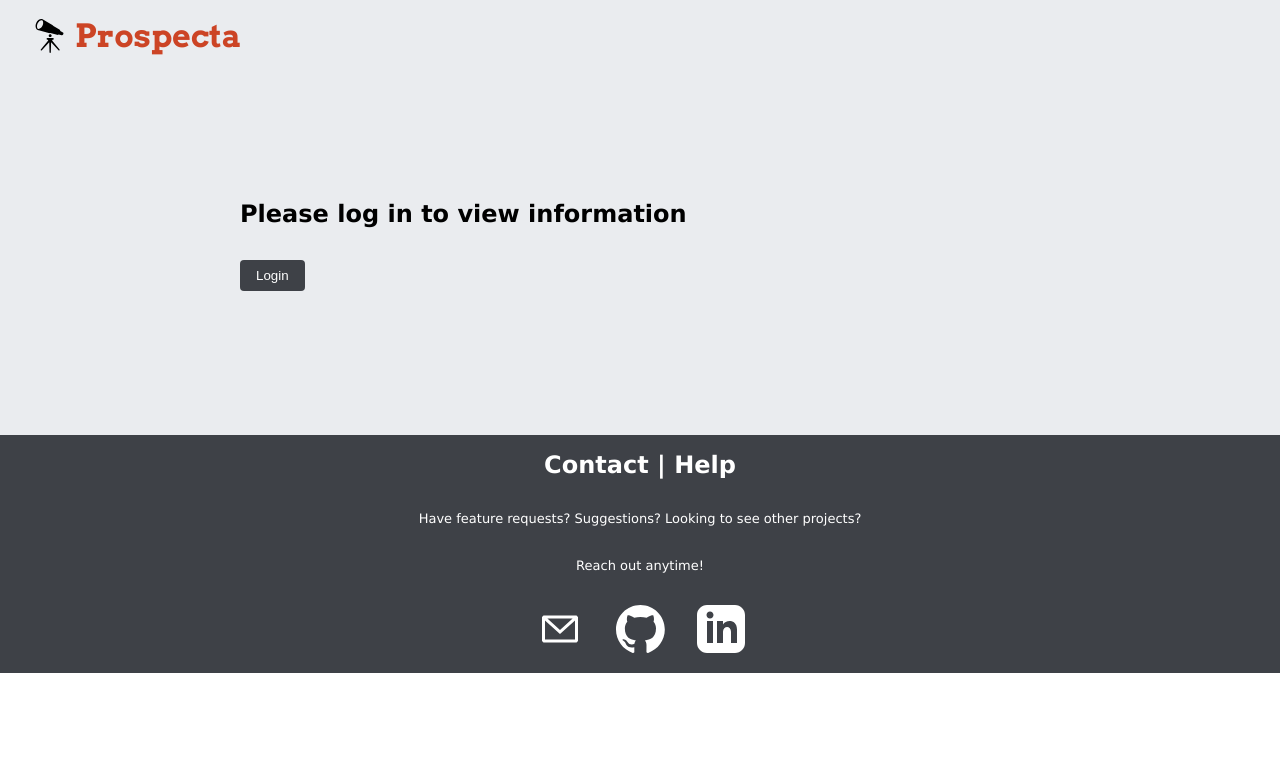
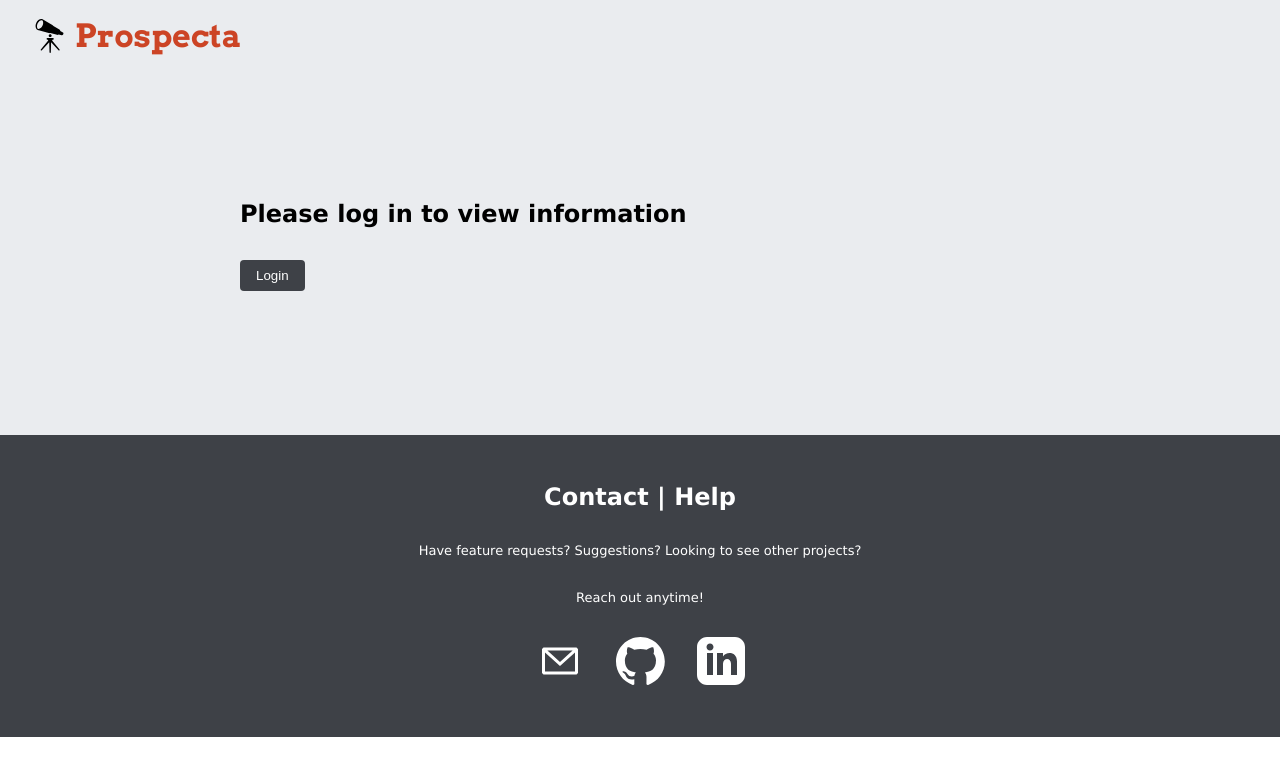
Before and after one commit to tmaxwell-96/prospecta-client, a React (Create React App) app: page /home in a window 1280 px wide. Shown: the top 776 px of the page. Built offline with nearby package versions, Linux system fonts and the light colour scheme; no server answers; a web font is replaced by a local one.

Commit message:
Improve default spacing, update README with link

```diff
--- a/src/App.scss
+++ b/src/App.scss
@@ -48,7 +48,7 @@ p {
     }
 
     &-wrapper {
-      padding: 1rem;
+      padding: 1rem 1rem 3rem 1rem;
       background-color: $Prospecta-primary-mid;
       @include tablet {
         padding: 1rem 2rem;
--- a/src/components/Footer/Footer.scss
+++ b/src/components/Footer/Footer.scss
@@ -3,7 +3,7 @@
 @use "../../styles//partials/variables" as *;
 
 .footer {
-  padding: 1rem;
+  padding: 3rem 1rem;
   background-color: $Prospecta-primary-dark;
   min-height: 8rem;
   display: flex;
--- a/src/components/Nav/Nav.scss
+++ b/src/components/Nav/Nav.scss
@@ -4,7 +4,7 @@
 
 .nav {
   background-color: $Prospecta-primary-mid;
-  padding: 1rem 0 0 0;
+  padding: 1rem 0 2rem 0;
   width: 100%;
   display: flex;
   justify-content: center;
--- a/src/styles/partials/_mixins.scss
+++ b/src/styles/partials/_mixins.scss
@@ -23,6 +23,7 @@
 
   &:hover {
     background-color: $Prospecta-primary-hover;
+    cursor: pointer;
   }
 }
 
```
Also changed, not shown: 1 other file (tests, documents, lock files or other folders).
